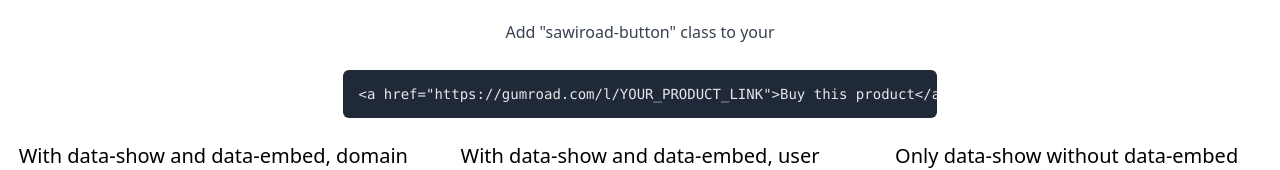
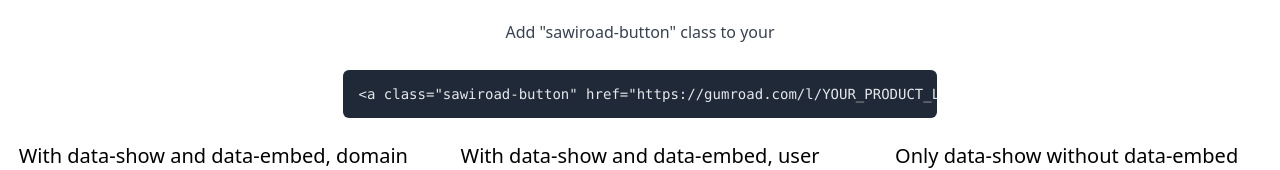
Before and after one commit to sawirricardo/gumroad-challenges, a plain HTML site: page 2/index.html in a window 1280 px wide. Shown: the part 210-380 px from the top of the page. Drawn offline with nearby package versions, Linux system fonts and the light colour scheme; grey boxes are pictures that could not be loaded.

Commit message:
updated response gumroad overlay

```diff
--- a/2/index.html
+++ b/2/index.html
@@ -18,7 +18,7 @@
 					<pre>&lt;script type="text/javascript" src="https://sawirstudio.com/gumroad-challenges/2/sawiroad.min.js"&gt;&lt;/script&gt;</pre>
 				</p>
 				<p class="text-center mb-8">
-					Add "sawiroad-button" class to your <pre>&lt;a href="https://gumroad.com/l/YOUR_PRODUCT_LINK"&gt;Buy this product&lt;/a&gt;</pre>
+					Add "sawiroad-button" class to your <pre>&lt;a class="sawiroad-button" href="https://gumroad.com/l/YOUR_PRODUCT_LINK"&gt;Buy this product&lt;/a&gt;</pre>
 				</p>
 			</div>
 				<div class="md:grid md:grid-cols-3 md:gap-8 space-y-8 md:space-y-0">
```
